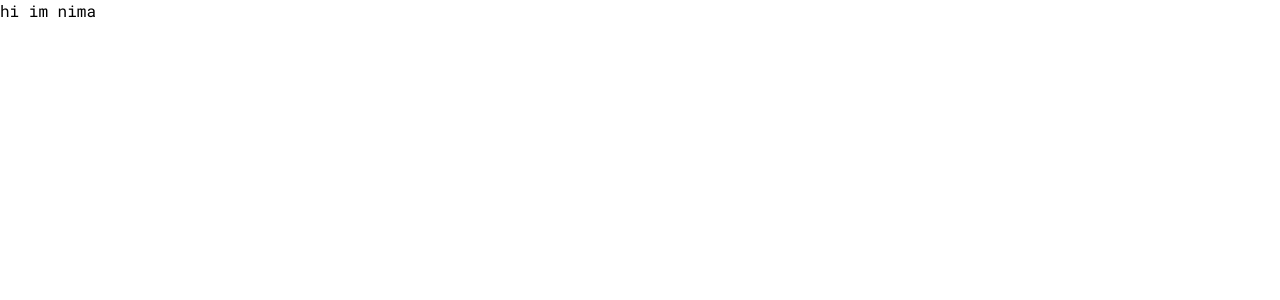
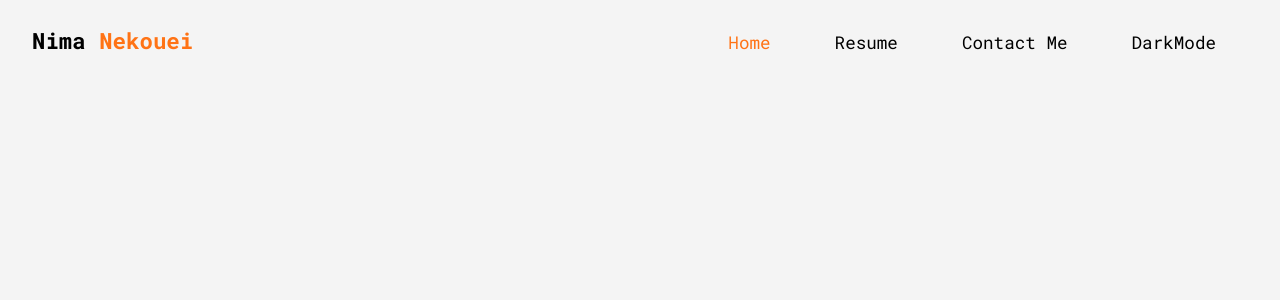
Before and after one commit to nima-ca/portfolio, a Next.js app: page / in a window 1280 px wide. Shown: the top 300 px of the page. Built offline with nearby package versions, Linux system fonts and the light colour scheme.

Commit message:
[Feat]: add layout component and navbar

```diff
--- a/package.json
+++ b/package.json
@@ -1,5 +1,5 @@
 {
-  "name": "nima-nekouei",
+  "name": "portfolio",
   "version": "0.1.0",
   "private": true,
   "scripts": {
--- a/pages/_app.tsx
+++ b/pages/_app.tsx
@@ -1,7 +1,7 @@
 import { Roboto_Mono } from "@next/font/google";
 import "../styles/globals.scss";
 import type { AppProps } from "next/app";
-import Typography from "../src/Typography";
+import Layout from "../src/components/layout/Layout";
 
 const robotoMono = Roboto_Mono({
   weight: ["400", "700"],
@@ -9,9 +9,8 @@ const robotoMono = Roboto_Mono({
 
 export default function App({ Component, pageProps }: AppProps) {
   return (
-    <>
-      <Typography fontFamily={robotoMono.style.fontFamily} fontSize="1.6rem" />
+    <Layout>
       <Component {...pageProps} />
-    </>
+    </Layout>
   );
 }
--- a/pages/_document.tsx
+++ b/pages/_document.tsx
@@ -1,13 +1,19 @@
-import { Html, Head, Main, NextScript } from 'next/document'
+import { Html, Head, Main, NextScript } from "next/document";
 
 export default function Document() {
   return (
     <Html lang="en">
       <Head />
+      <link rel="preconnect" href="https://fonts.googleapis.com" />
+      <link rel="preconnect" href="https://fonts.gstatic.com" />
+      <link
+        href="https://fonts.googleapis.com/css2?family=Roboto+Mono:wght@300;400;700&display=swap"
+        rel="stylesheet"
+      ></link>
       <body>
         <Main />
         <NextScript />
       </body>
     </Html>
-  )
+  );
 }
--- a/pages/index.tsx
+++ b/pages/index.tsx
@@ -15,7 +15,6 @@ export default function Home() {
         <meta name="viewport" content="width=device-width, initial-scale=1" />
         <link rel="icon" href="/favicon.ico" />
       </Head>
-      <p>hi im nima</p>
     </>
   );
 }
--- a/src/Typography.tsx
+++ /dev/null
@@ -1,29 +0,0 @@
-type TypographyProps = {
-  fontFamily: string;
-  fontSize?: string;
-  fontWeight?: number;
-};
-
-const Typography = ({
-  fontFamily,
-  fontSize = "1.6rem",
-  fontWeight = 400,
-}: TypographyProps) => {
-  return (
-    <style jsx global>
-      {`
-        html {
-          font-family: ${fontFamily};
-          font-size: 62.5%;
-        }
-
-        body {
-          font-size: ${fontSize};
-          font-weight: ${fontWeight};
-        }
-      `}
-    </style>
-  );
-};
-
-export default Typography;
--- /dev/null
+++ b/src/components/layout/Footer/Footer.tsx
@@ -0,0 +1,7 @@
+import styles from "./Footer.module.scss";
+
+const Footer = () => {
+  return <footer></footer>;
+};
+
+export default Footer;
--- /dev/null
+++ b/src/components/layout/Header/Navbar.module.scss
@@ -0,0 +1,37 @@
+.header {
+  @include center;
+  width: 100%;
+  height: 5rem;
+}
+
+.navbar {
+  display: flex;
+  align-items: center;
+  justify-content: space-between;
+  width: 95%;
+
+  h3 {
+    font-size: 1.4rem;
+    text-transform: capitalize;
+    span {
+      color: var(--color-accent);
+    }
+  }
+  ul {
+    li {
+      font-size: 1.1rem;
+      margin: 0 2rem;
+
+      position: relative;
+      transition: color 0.2s ease-in-out;
+
+      &:hover {
+        color: var(--color-accent);
+      }
+    }
+  }
+}
+
+.active {
+  color: var(--color-accent);
+}
--- /dev/null
+++ b/src/components/layout/Header/Navbar.tsx
@@ -0,0 +1,33 @@
+import Link from "next/link";
+import styles from "./Navbar.module.scss";
+import { useRouter } from "next/router";
+
+const Navbar = () => {
+  const router = useRouter();
+
+  return (
+    <header className={styles.header}>
+      <nav className={styles.navbar}>
+        <h3>
+          Nima <span>Nekouei</span>
+        </h3>
+        <ul>
+          <li className={router.pathname == "/" ? styles.active : ""}>
+            <Link href="/">Home</Link>
+          </li>
+          <li className={router.pathname == "/resume" ? styles.active : ""}>
+            <Link href="/resume">Resume</Link>
+          </li>
+          <li className={router.pathname == "/contact" ? styles.active : ""}>
+            <Link href="/contact">Contact Me</Link>
+          </li>
+          <li className={router.pathname == "/123" ? styles.active : ""}>
+            <Link href="/">DarkMode</Link>
+          </li>
+        </ul>
+      </nav>
+    </header>
+  );
+};
+
+export default Navbar;
--- /dev/null
+++ b/src/components/layout/Layout.tsx
@@ -0,0 +1,14 @@
+import Footer from "./Footer/Footer";
+import Navbar from "./Header/Navbar";
+
+const Layout = (props: any) => {
+  return (
+    <>
+      <Navbar />
+      {props.children}
+      <Footer />
+    </>
+  );
+};
+
+export default Layout;
--- a/styles/globals.scss
+++ b/styles/globals.scss
@@ -3,10 +3,12 @@
 :root {
   --max-width: 110rem;
   --border-radius: 1.2rem;
-
-  --color-primary: #232020;
-  --color-secondary: #f4f4f4;
+  --color-primary: #f4f4f4;
+  --color-secondary: #232020;
   --color-accent: #ff7315;
+  --color-font: #000;
+  --color-font-2: #fff;
+  --empty-fill: rgba(255, 255, 255, 0);
 }
 
 * {
@@ -23,12 +25,27 @@ body {
   height: 100vh;
 }
 
-.dark-mode {
-  --color-primary: #f4f4f4;
-  --color-secondary: #232020;
+.dark-mode body {
+  --color-primary: #232020;
+  --color-secondary: #f4f4f4;
+  --color-font: #fff;
+  --empty-fill: rgba(255, 255, 255, 0);
+}
+
+body {
+  background-color: var(--color-primary);
+  color: var(--color-font);
+  font-size: 1.5rem;
+  font-weight: 400;
+  font-family: "Roboto Mono", monospace, Arial, Helvetica, sans-serif;
 }
 
 a {
   color: inherit;
   text-decoration: none;
 }
+
+li {
+  all: unset;
+  cursor: pointer;
+}
```
Also changed, not shown: src/components/layout/Footer/Footer.module.scss (added).
